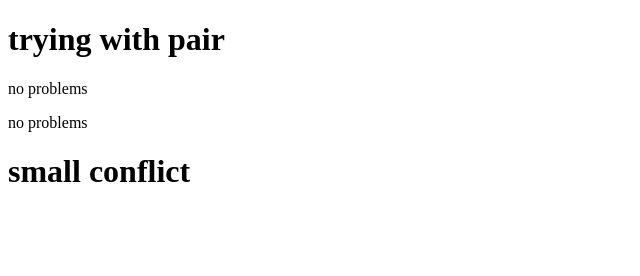
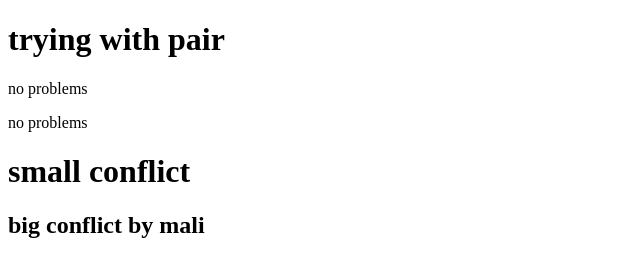
Before and after one commit to chana-rn/project-pair, a plain HTML site: page index.html in a window 1280 px wide. Shown: the whole page, without its empty margins (0-640 px from the left). Drawn offline with Linux system fonts and the light colour scheme.

Commit message:
change line for big conflict

```diff
--- a/index.html
+++ b/index.html
@@ -10,5 +10,6 @@
     <p>no problems</p>
     <p>no problems</p>
     <h1>small conflict</h1>
+    <h2>big conflict by mali</h2>
 </body>
 </html>
```
